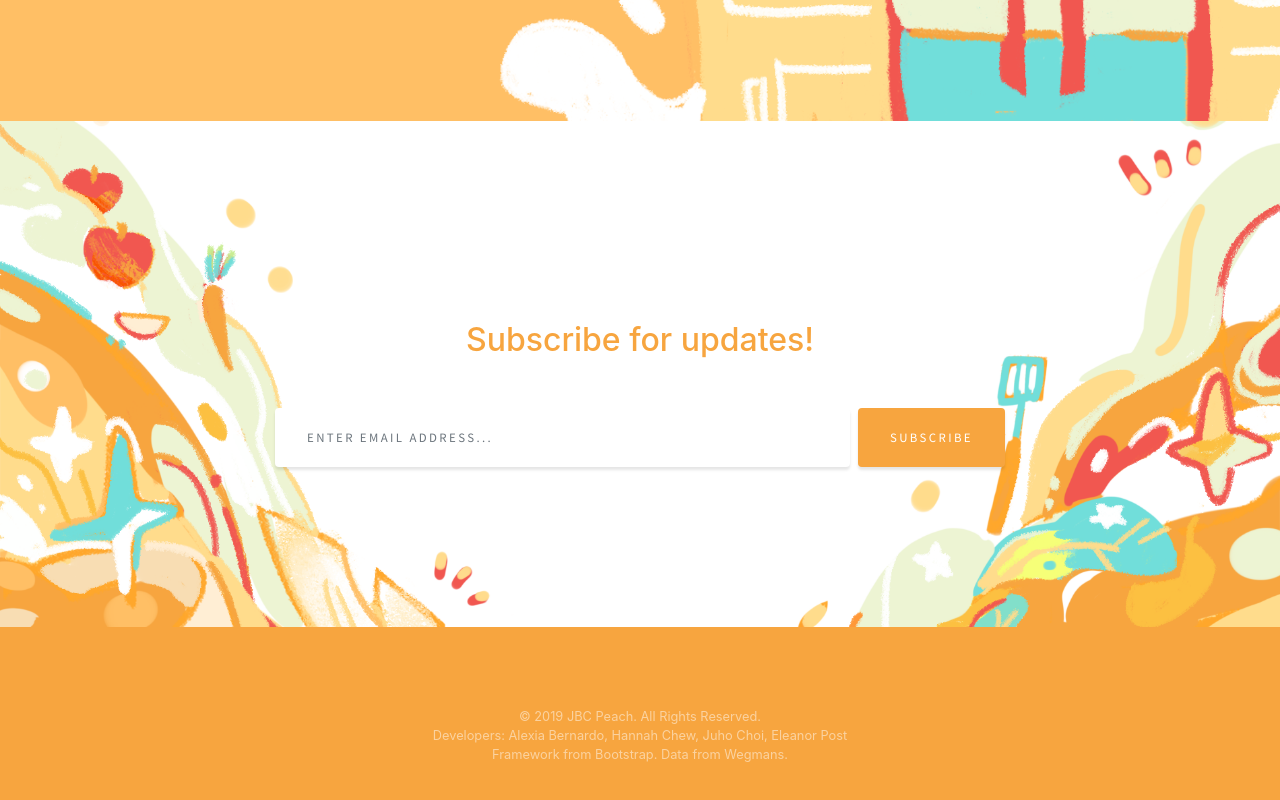
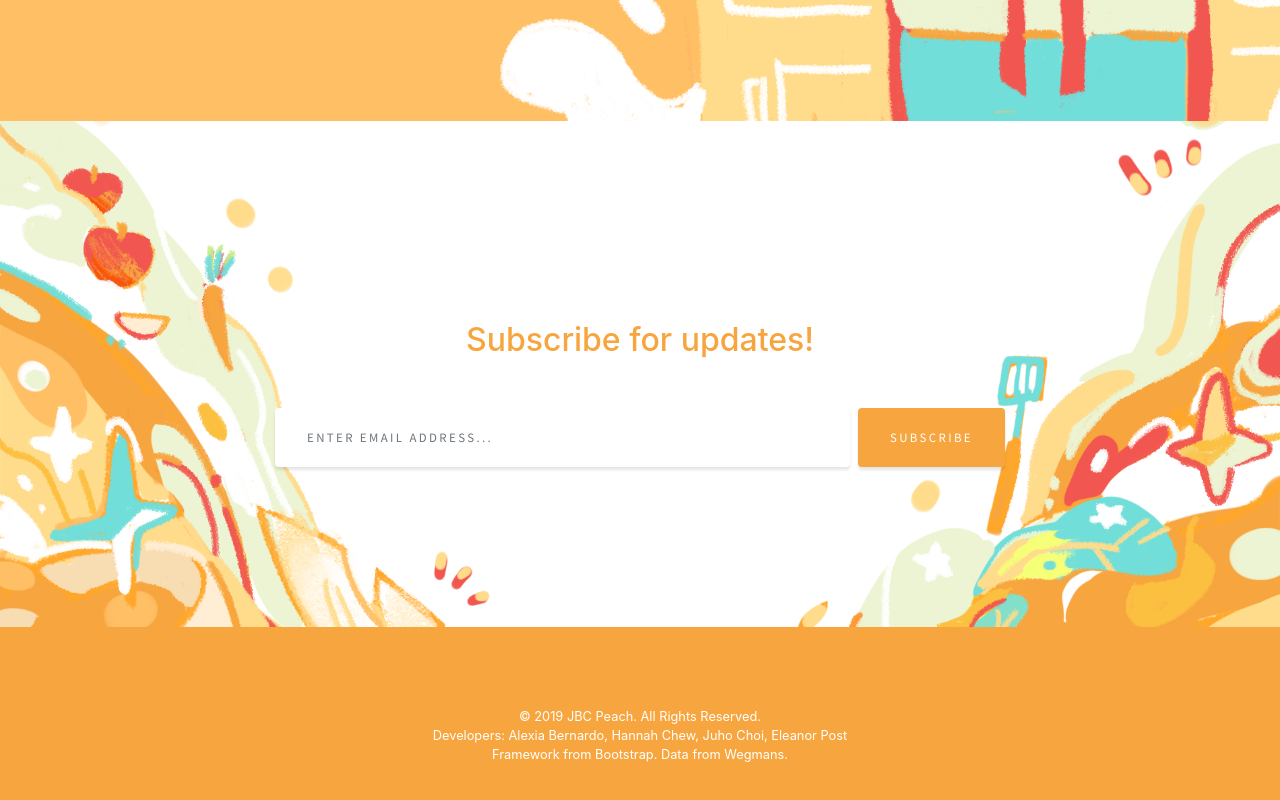
Before and after one commit to kawaiikitty99/kawaiikitty.github.io, a plain HTML site: page index.html in a window 1280 px wide. Shown: the part 4704-5504 px from the top of the page. Drawn offline with Linux system fonts and the light colour scheme.

Commit message:
fixed html validation

```diff
--- a/css/main.css
+++ b/css/main.css
@@ -399,4 +399,5 @@ a:focus, a:hover {
 
 footer {
   padding: 5rem 0;
+  color: #fff;
 }
--- a/index.html
+++ b/index.html
@@ -221,7 +221,7 @@
   </section>
 
   <!-- Footer -->
-  <footer class="bg-black small text-center text-white-50">
+  <footer class="bg-black small text-center">
     <div class="container">
       <p class="m-0"> &copy; 2019 JBC Peach. All Rights Reserved.</p>
       <p class="m-0"> Developers: Alexia Bernardo, Hannah Chew, Juho Choi, Eleanor Post</p>
```
